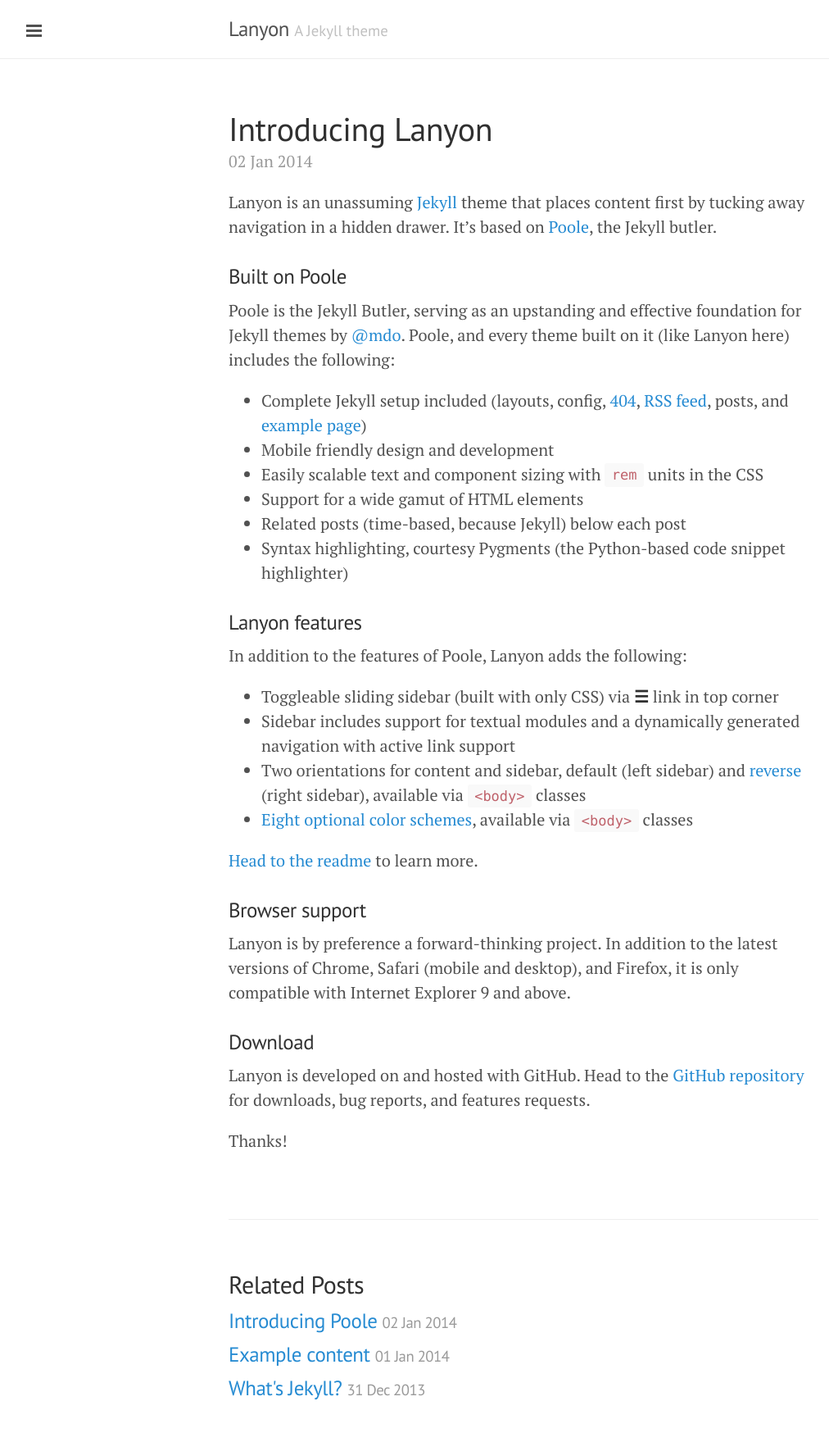
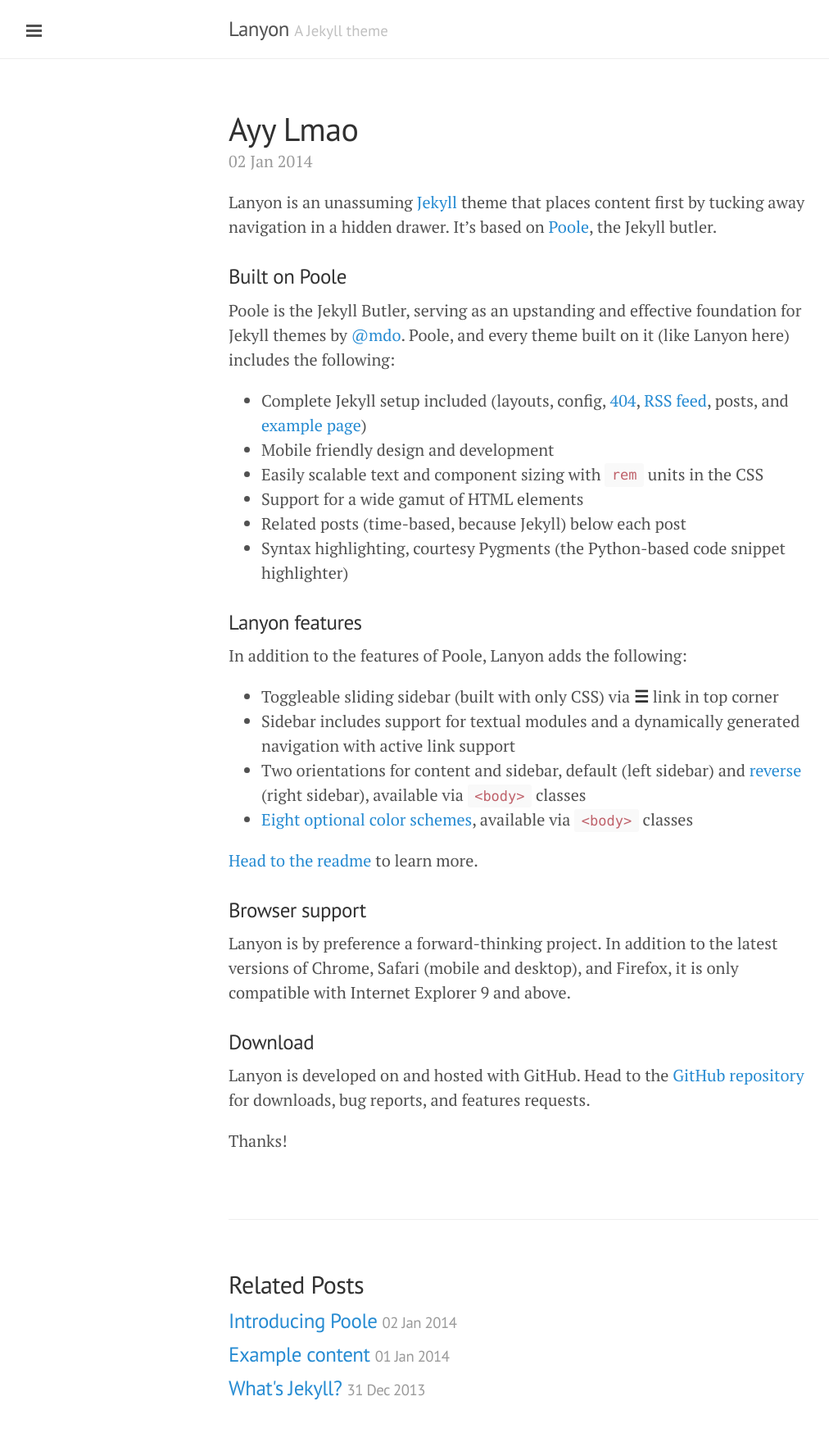
Before and after one commit to mmelchio/mmelchio.github.io, a Jekyll site: the page built from _posts/2014-01-02-introducing-lanyon.md, in a window 1280 px wide. Shown: the whole page at 82% size, without its empty margins (1-1013 px from the left). Built offline with Jekyll 4.4.1, drawn with Linux system fonts in a browser that asks for light colours; Markdown is read by kramdown in place of the engine named in the settings.

Commit message:
Update 2014-01-02-introducing-lanyon.md

```diff
--- a/_posts/2014-01-02-introducing-lanyon.md
+++ b/_posts/2014-01-02-introducing-lanyon.md
@@ -1,6 +1,6 @@
 ---
 layout: post
-title: Introducing Lanyon
+title: Ayy Lmao
 ---
 
 Lanyon is an unassuming [Jekyll](http://jekyllrb.com) theme that places content first by tucking away navigation in a hidden drawer. It's based on [Poole](http://getpoole.com), the Jekyll butler.
```
